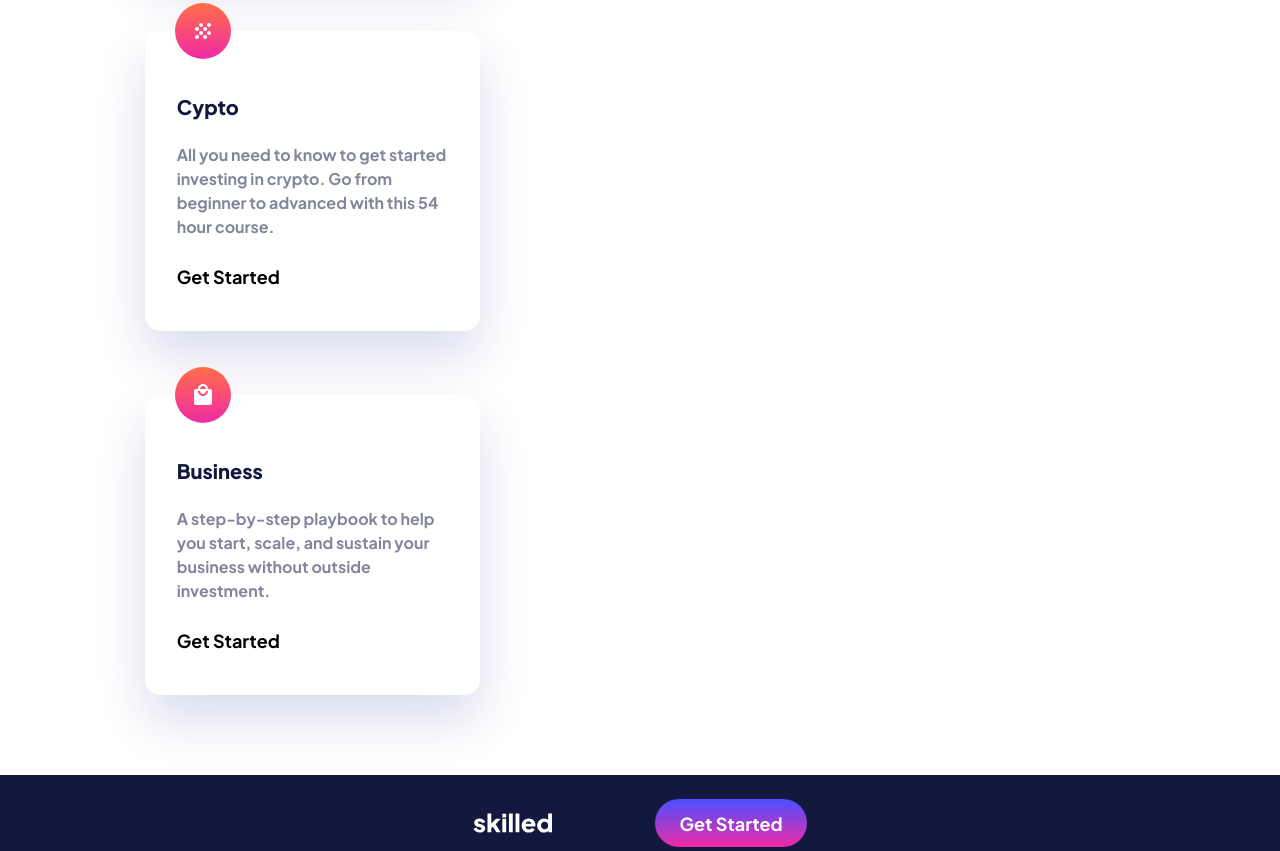
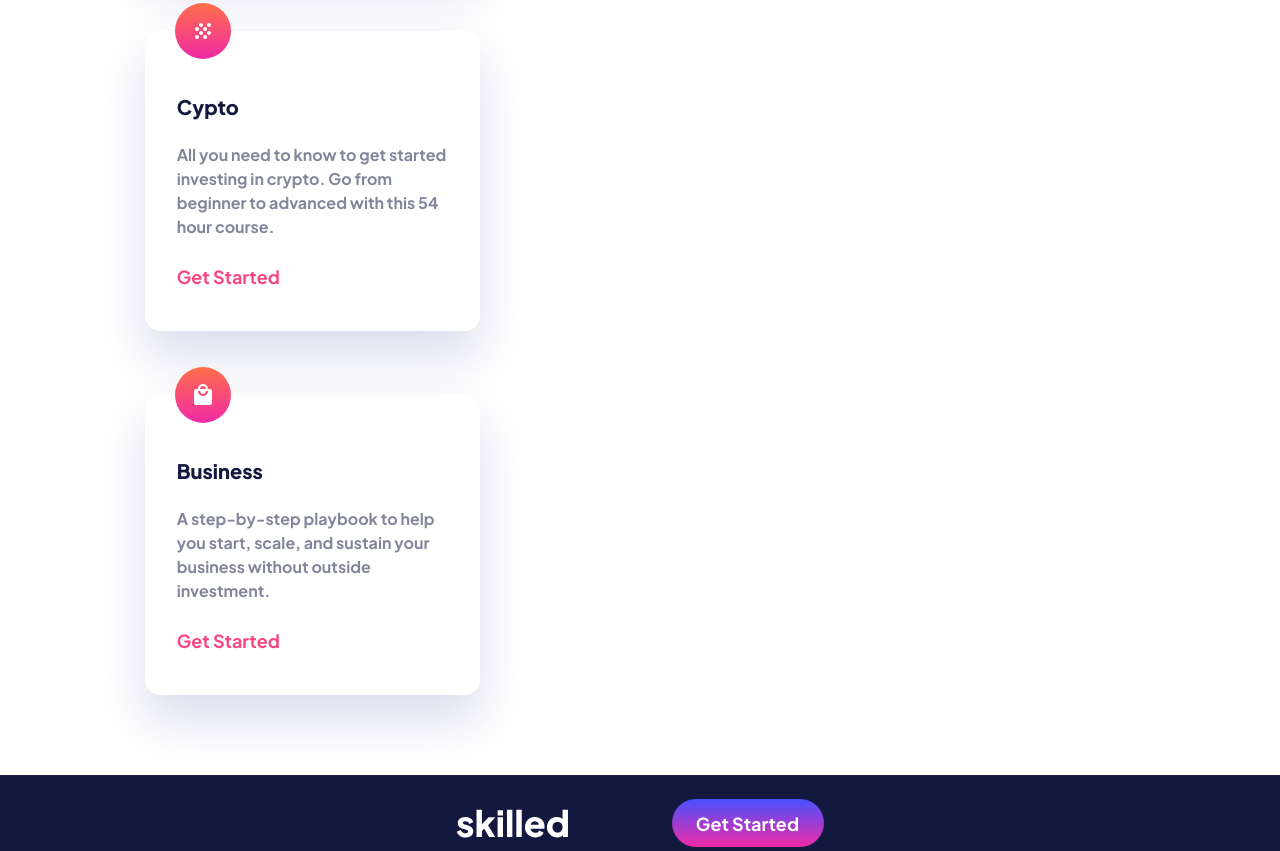
Before and after one commit to AlgoBenderDaily/Skilled_E-Learning-Landing-Page_HTML-CSS, a plain HTML site: page index.html in a window 1280 px wide. Shown: the part 2546-3397 px from the top of the page. Drawn offline with Linux system fonts and the light colour scheme.

Commit message:
initial commit

```diff
--- a/main.css
+++ b/main.css
@@ -114,9 +114,9 @@ a:any-link {
   margin: 16px 20px;
 }
 
-.header__nav figure img {
+/* .header__nav figure img {
   width: 79.29px;
-}
+} */
 
 .nav__cta-btn {
   background-color: var(--BLUE-900);
@@ -238,7 +238,7 @@ a:any-link {
   color: var(--GREY);
 }
 
-.course__link {
+.course__link a {
   font: var(--DSK-TEXT-PRESET7);
   color: var(--PINK-600);
 }
@@ -261,9 +261,9 @@ a:any-link {
   margin: 24px 20px;
 }
 
-.footer__center figure img {
+/* .footer__center figure img {
   width: 79.29px;
-}
+} */
 
 .footer__cta-btn {
   width: 152px;
```
